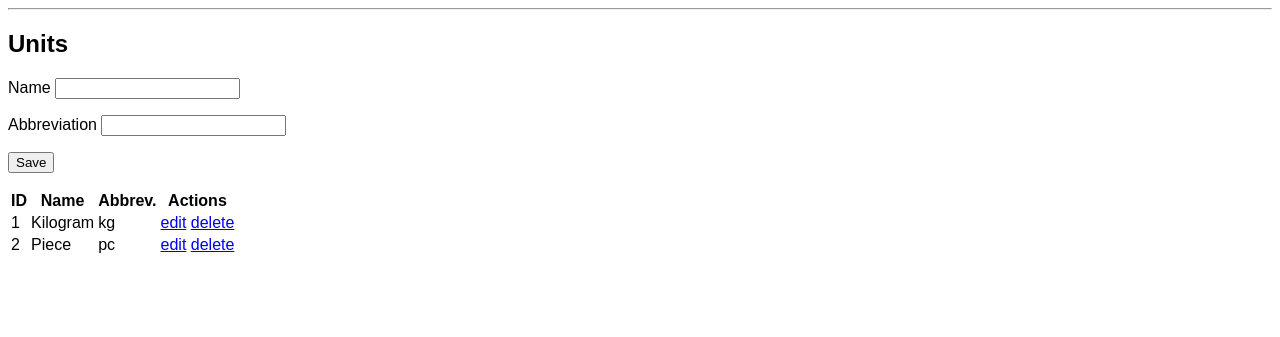
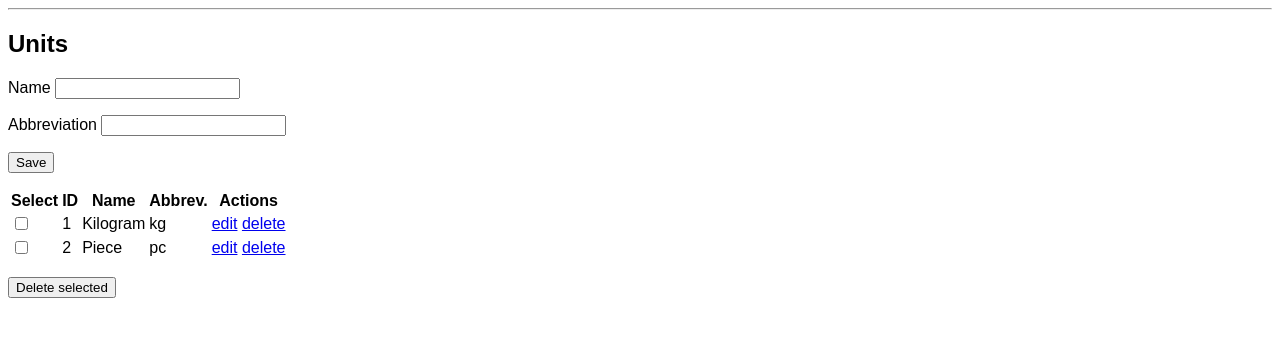
Before and after one commit to Razmatovski/codex-testing, a Flask app: page /units in a window 1280 px wide. Shown: the part 26-363 px from the top of the page. Run offline with Flask 3, Linux system fonts and the light colour scheme; a user stored in the database is signed in.

Commit message:
Add bulk unit deletion

```diff
--- a/admin_app/routes.py
+++ b/admin_app/routes.py
@@ -120,6 +120,19 @@ def delete_unit(unit_id):
     unit = UnitOfMeasurement.query.get_or_404(unit_id)
     db.session.delete(unit)
     db.session.commit()
+    return redirect(url_for('admin.units'))
+
+
+@admin_bp.route('/units/delete-selected', methods=['POST'])
+@login_required
+def delete_selected_units():
+    ids = request.form.getlist('unit_ids')
+    for uid in ids:
+        unit = UnitOfMeasurement.query.get(uid)
+        if unit:
+            db.session.delete(unit)
+    if ids:
+        db.session.commit()
     return redirect(url_for('admin.units'))
 
 
--- a/admin_app/templates/units.html
+++ b/admin_app/templates/units.html
@@ -8,10 +8,18 @@
   <p>{{ form.abbreviation.label }} {{ form.abbreviation() }}</p>
   <p>{{ form.submit() }}</p>
 </form>
+<form method="post" action="{{ url_for('admin.delete_selected_units') }}">
 <table>
-  <tr><th>ID</th><th>Name</th><th>Abbrev.</th><th>Actions</th></tr>
+  <tr>
+    <th>Select</th>
+    <th>ID</th>
+    <th>Name</th>
+    <th>Abbrev.</th>
+    <th>Actions</th>
+  </tr>
   {% for unit in units %}
   <tr>
+    <td><input type="checkbox" name="unit_ids" value="{{ unit.id }}"></td>
     <td>{{ unit.id }}</td>
     <td>{{ unit.name }}</td>
     <td>{{ unit.abbreviation }}</td>
@@ -22,4 +30,6 @@
   </tr>
   {% endfor %}
 </table>
+  <p><input type="submit" value="Delete selected"></p>
+</form>
 {% endblock %}
```
Also changed, not shown: tests/test_admin_crud.py (+30 -0 lines).
